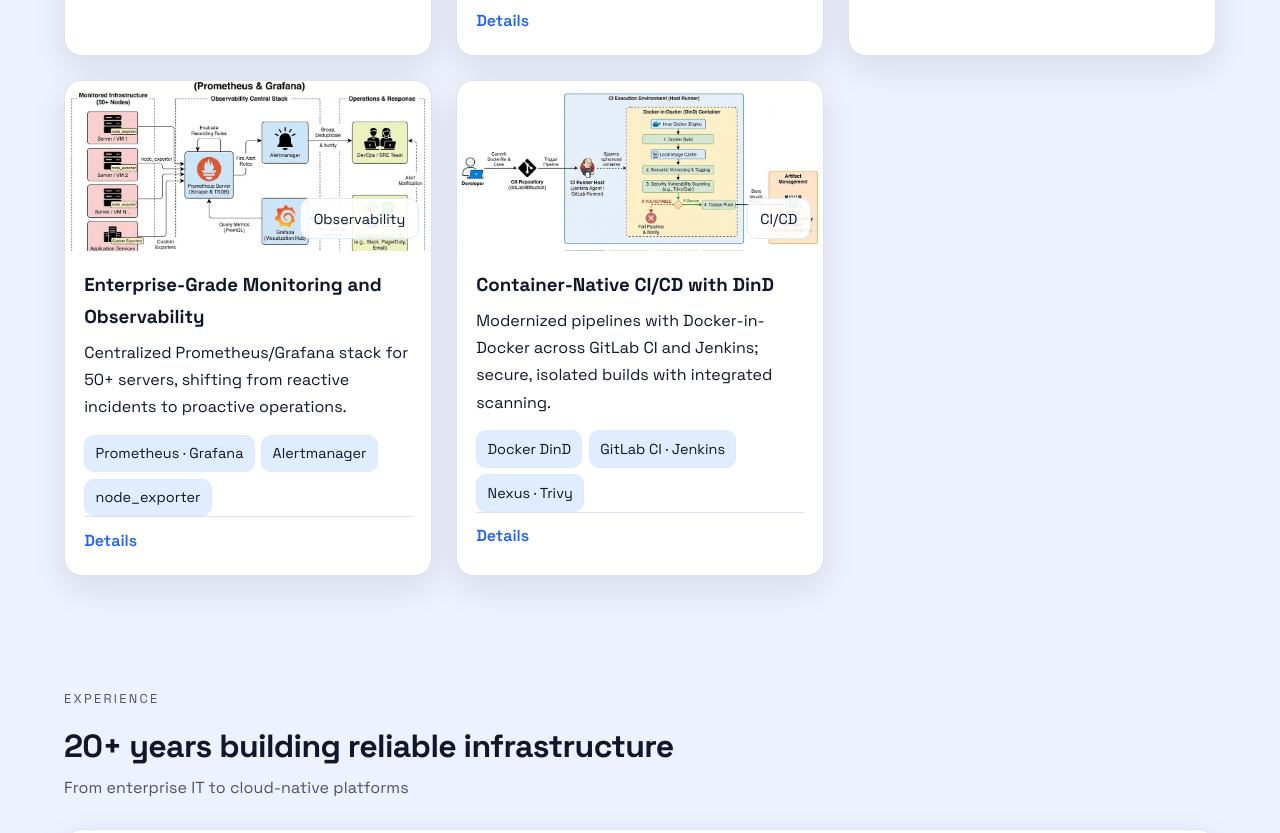
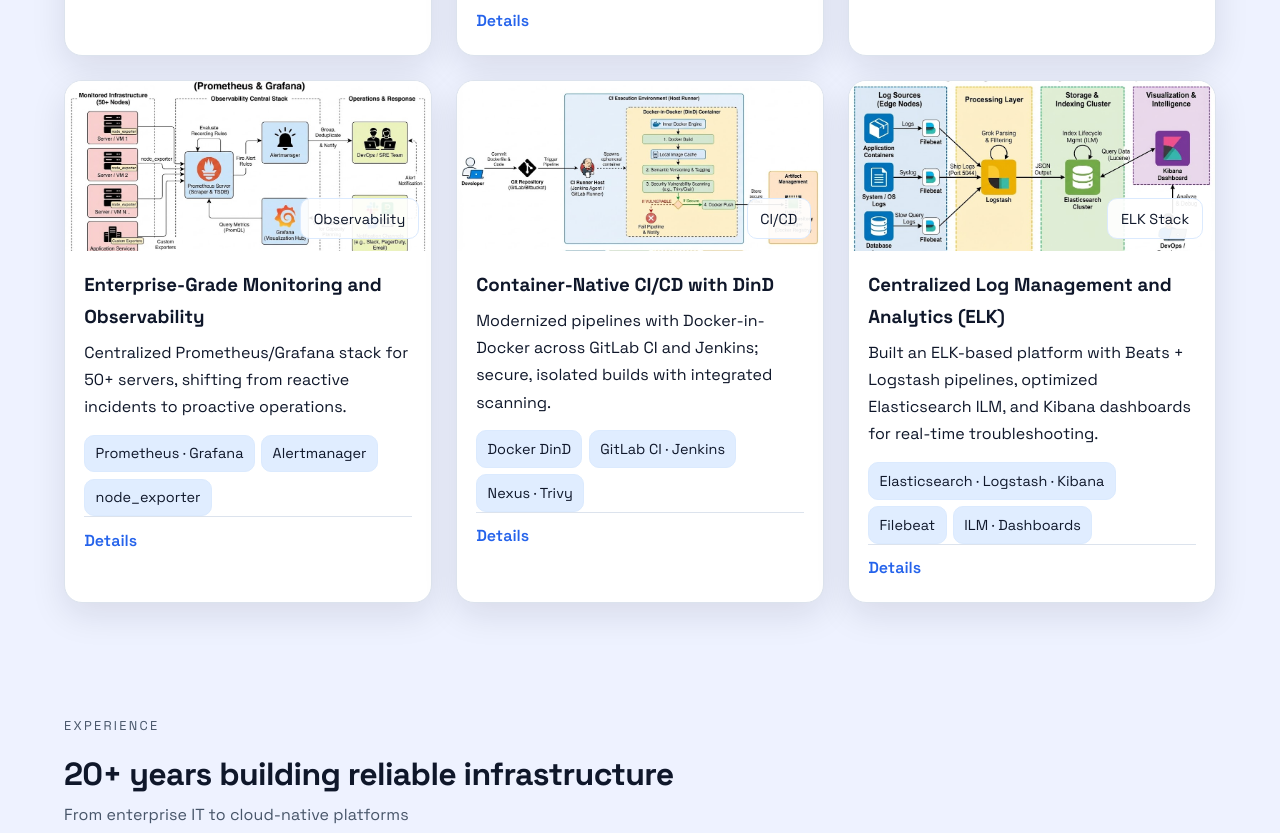
Before and after one commit to hakanbayraktar/hakanbayraktar.github.io, a plain HTML site: page index.html in a window 1280 px wide. Shown: the part 2493-3326 px from the top of the page. Drawn offline with Linux system fonts and the light colour scheme.

Commit message:
projects

```diff
--- a/index.html
+++ b/index.html
@@ -473,6 +473,29 @@
                                 <li>Automated build + SemVer tagging; images pushed to Nexus as single source of truth.</li>
                                 <li>Shift-left security: container scans (e.g., Trivy/Clair) fail builds with CVEs before registry publish.</li>
                                 <li><a class="link" href="assets/Docker-inDocker.jpg" target="_blank" rel="noreferrer">View pipeline diagram</a></li>
+                            </ul>
+                        </details>
+                    </div>
+                </article>
+
+                <article class="project-card">
+                    <div class="project-thumb" style="background-image:url('assets/centralized-log-management.jpg');" data-label="ELK Stack"></div>
+                    <div class="project-body">
+                        <h3>Centralized Log Management and Analytics (ELK)</h3>
+                        <p>Built an ELK-based platform with Beats + Logstash pipelines, optimized Elasticsearch ILM, and Kibana dashboards for real-time troubleshooting.</p>
+                        <ul class="chip-list">
+                            <li>Elasticsearch · Logstash · Kibana</li>
+                            <li>Filebeat</li>
+                            <li>ILM · Dashboards</li>
+                        </ul>
+                        <details>
+                            <summary>Details</summary>
+                            <ul class="list">
+                                <li>Filebeat on app/DB nodes ships logs to Logstash; Grok parsing enriches with GeoIP and user-agent.</li>
+                                <li>Elasticsearch tuned sharding/replication; ILM hot-warm-cold tiers keep 7-day hot retention while cutting costs.</li>
+                                <li>Kibana dashboards for error rates, latency, anomalies; teams use Discover for self-service search without SSH.</li>
+                                <li>Impact: ~50% faster MTTR, 100% fleet visibility, 30% less storage via automated archiving/deletion.</li>
+                                <li><a class="link" href="assets/centralized-log-management.jpg" target="_blank" rel="noreferrer">View architecture diagram (JPG)</a></li>
                             </ul>
                         </details>
                     </div>
```
Also changed, not shown: assets/centralized-log-management.jpg (added).
